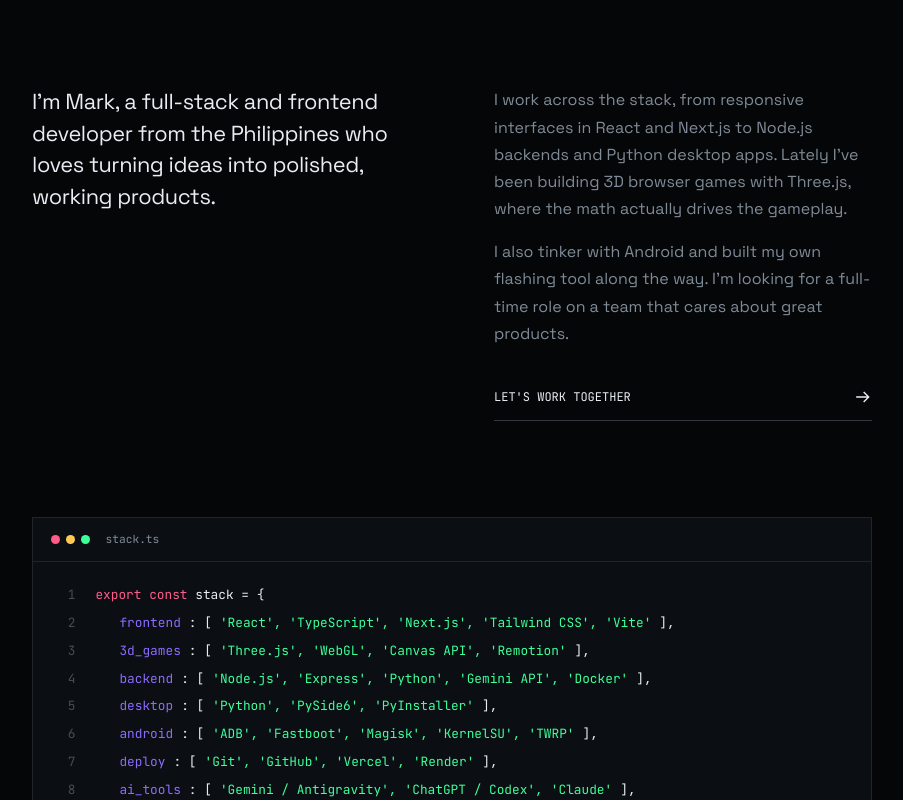
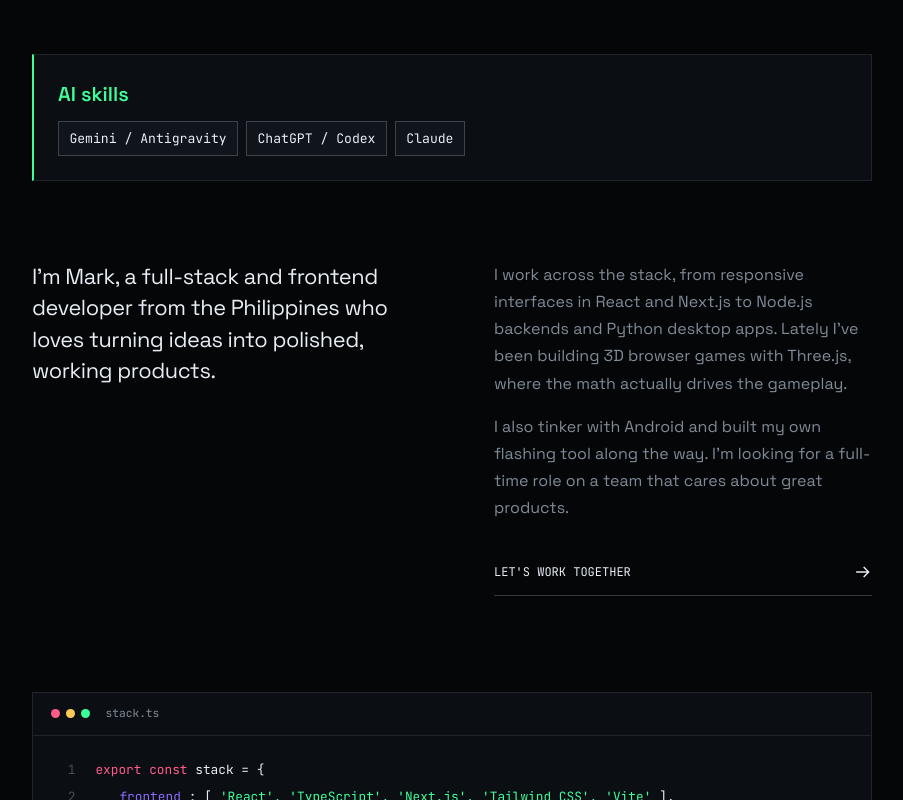
Before and after one commit to klein-sys/portfolio, a React (Vite) app: page / in a window 1280 px wide. Shown: the part 6140-6940 px from the top of the page, without its empty margins (344-1247 px from the left). Built offline with nearby package versions, Linux system fonts and the light colour scheme; no server answers.

Commit message:
Show AI skills prominently in About

```diff
--- a/src/App.tsx
+++ b/src/App.tsx
@@ -6,7 +6,17 @@ import { ProjectArtwork } from "./components/ProjectArtwork";
 import { Reveal } from "./components/Reveal";
 import { ScrambleText, Typewriter } from "./components/TextEffects";
 import { prefersReducedMotion, trackPointer } from "./components/motion";
-import { EMAIL, GITHUB, marquee, projects, roles, services, stack, type Category } from "./data";
+import {
+  EMAIL,
+  GITHUB,
+  aiTools,
+  marquee,
+  projects,
+  roles,
+  services,
+  stack,
+  type Category,
+} from "./data";
 
 const NAV = [
   ["01", "work", "#work"],
@@ -300,6 +310,15 @@ export default function App() {
                 with <em>intent.</em>
               </h2>
             </Reveal>
+            <section className="ai-skills" id="ai-skills" aria-labelledby="ai-skills-title">
+              <h3 id="ai-skills-title">AI skills</h3>
+              <ul role="list">
+                {aiTools.map((tool) => (
+                  <li key={tool}>{tool}</li>
+                ))}
+              </ul>
+            </section>
+
             <div className="about-columns">
               <Reveal delay={100}>
                 <p className="about-intro">
--- a/src/data.ts
+++ b/src/data.ts
@@ -153,8 +153,9 @@ export const stack = [
   ["desktop", ["Python", "PySide6", "PyInstaller"]],
   ["android", ["ADB", "Fastboot", "Magisk", "KernelSU", "TWRP"]],
   ["deploy", ["Git", "GitHub", "Vercel", "Render"]],
-  ["ai_tools", ["Gemini / Antigravity", "ChatGPT / Codex", "Claude"]],
 ] as const;
+
+export const aiTools = ["Gemini / Antigravity", "ChatGPT / Codex", "Claude"] as const;
 
 export const marquee = [
   "React",
--- a/src/index.css
+++ b/src/index.css
@@ -1883,6 +1883,35 @@ h2 em {
   margin-top: 0;
 }
 
+.ai-skills {
+  background: var(--panel);
+  border: 1px solid var(--line);
+  border-left: 2px solid var(--accent);
+  margin-top: clamp(1.75rem, 4vw, 3rem);
+  padding: clamp(1rem, 3vw, 1.5rem);
+}
+
+.ai-skills h3 {
+  color: var(--accent);
+  font-size: 1.25rem;
+  font-weight: 600;
+  margin-bottom: 0.75rem;
+}
+
+.ai-skills ul {
+  display: flex;
+  flex-wrap: wrap;
+  gap: 0.5rem;
+}
+
+.ai-skills li {
+  background: var(--panel-2);
+  border: 1px solid var(--line-strong);
+  font-family: var(--mono);
+  font-size: 0.82rem;
+  padding: 0.4rem 0.65rem;
+}
+
 .about-columns {
   display: grid;
   gap: 10%;
```
